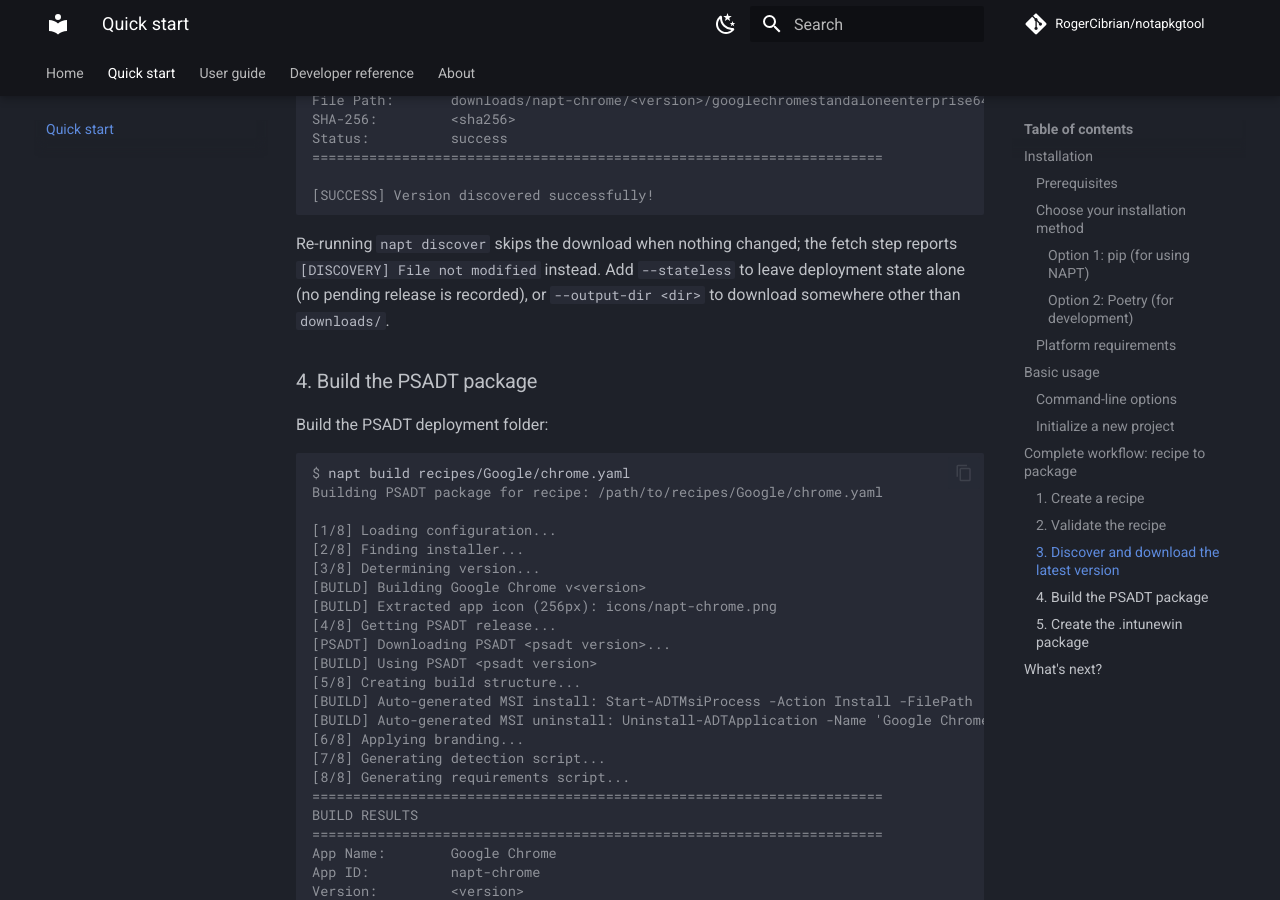
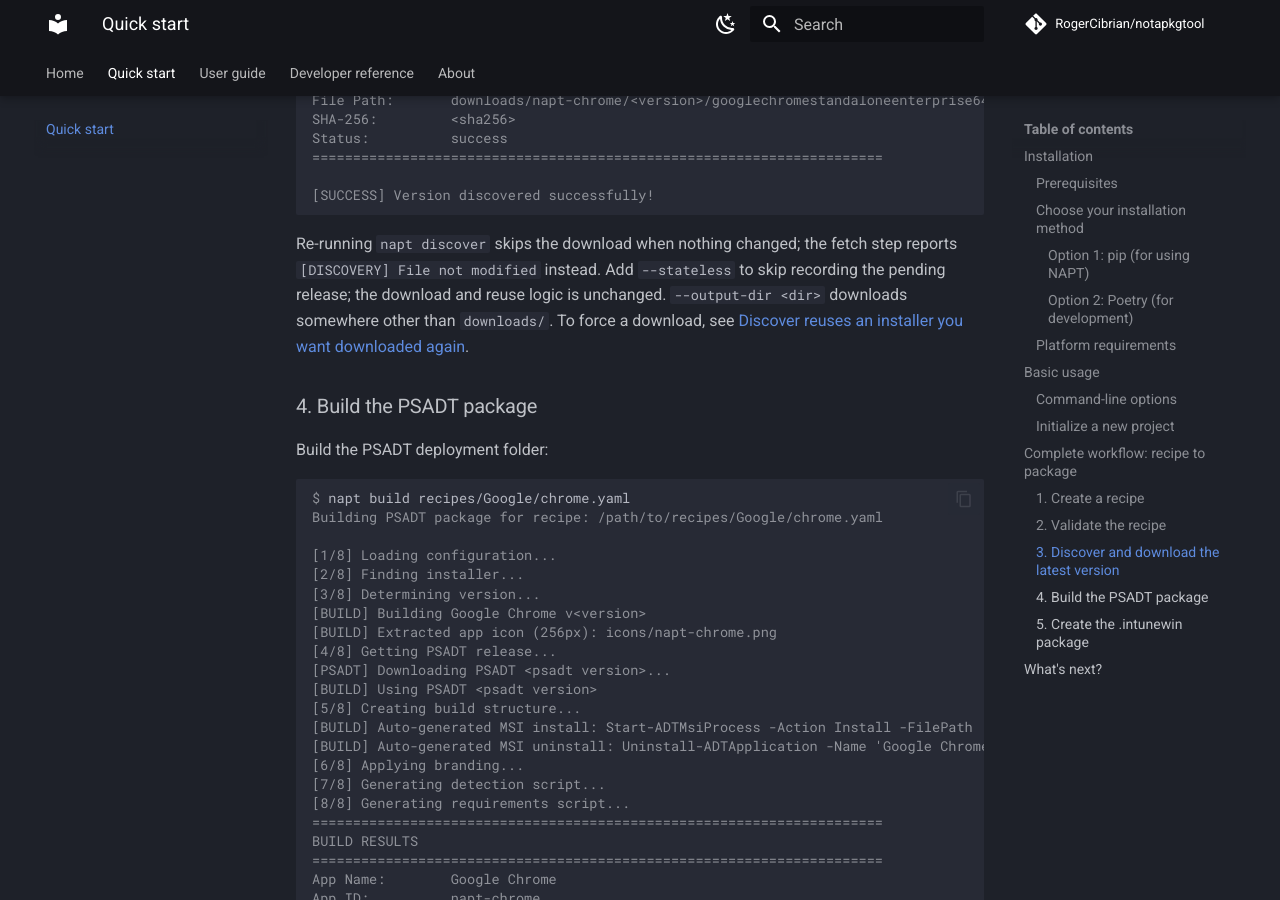
Before and after one commit to RogerCibrian/notapkgtool, an MkDocs documentation site: the page built from docs/quick-start.md, in a window 1280 px wide and 900 px high, scrolled down 3369 px. Built offline with MkDocs 1.6.1 and Material for MkDocs 9.7.7, drawn with Linux system fonts in a browser that asks for light colours; comment, search, counter and statistics services are not loaded.

Commit message:
docs: Say what --stateless skips and where to force a download

```diff
--- a/docs/quick-start.md
+++ b/docs/quick-start.md
@@ -174,9 +174,11 @@
 
 Re-running `napt discover` skips the download when nothing changed; the fetch
 step reports `[DISCOVERY] File not modified` instead.
-Add `--stateless` to leave deployment state alone (no pending release is
-recorded), or `--output-dir <dir>` to download somewhere other than
-`downloads/`.
+Add `--stateless` to skip recording the pending release; the download and
+reuse logic is unchanged.
+`--output-dir <dir>` downloads somewhere other than `downloads/`.
+To force a download, see
+[Discover reuses an installer you want downloaded again](common-tasks.md#issue-discover-reuses-an-installer-you-want-downloaded-again).
 
 ### 4. Build the PSADT package
 
```
